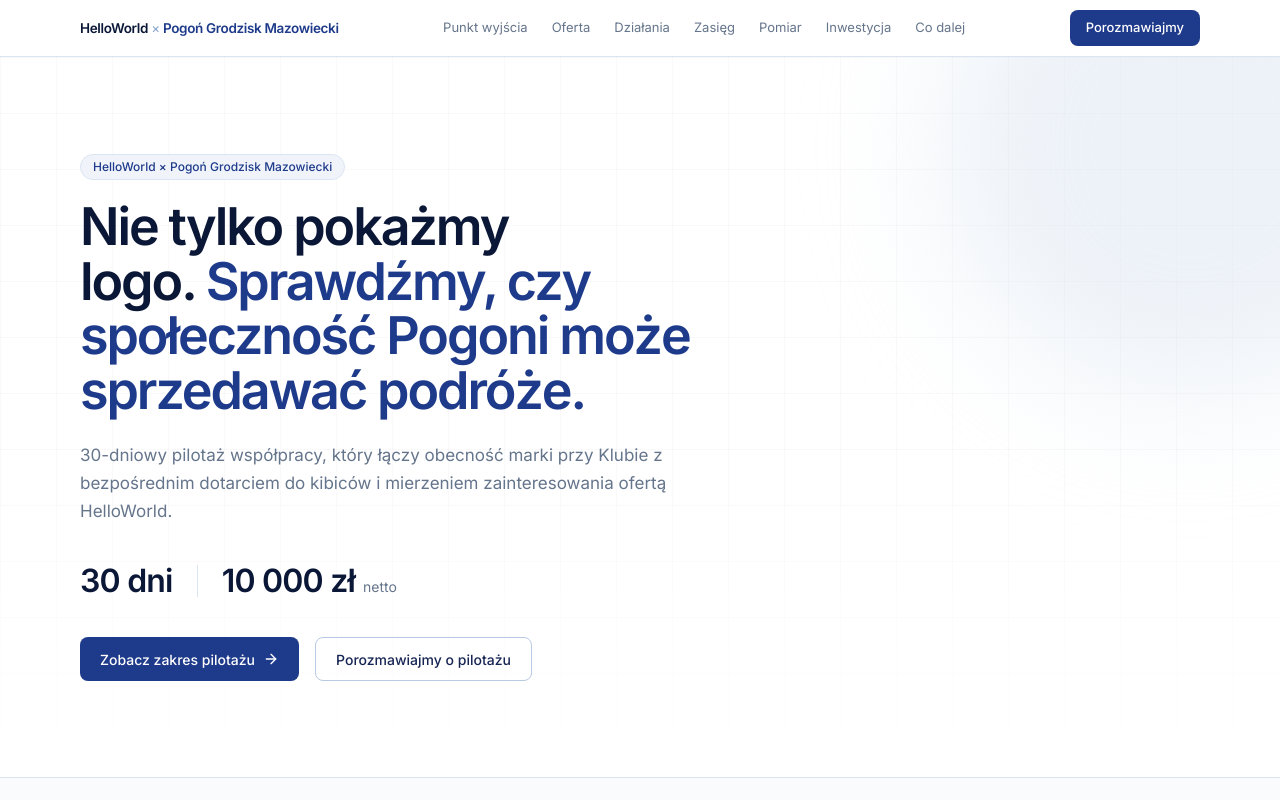
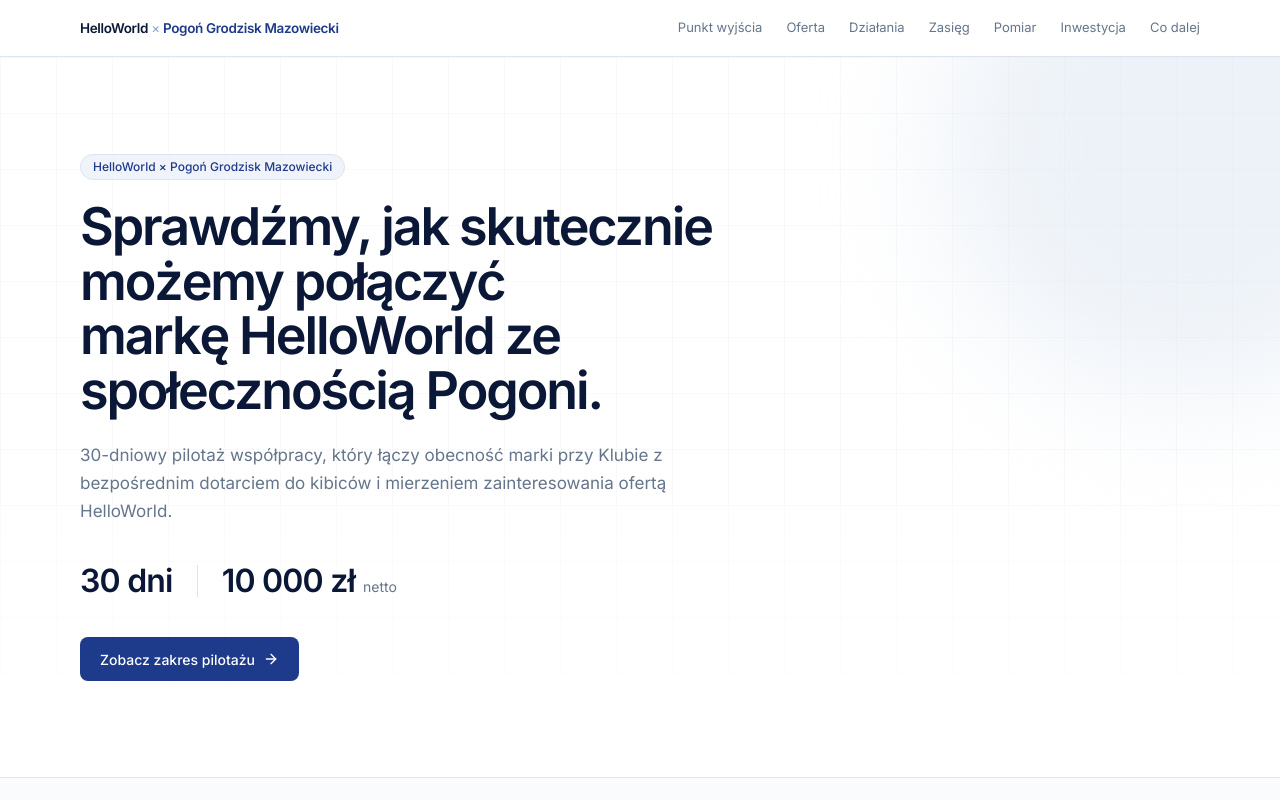
Before and after one commit to Kylog1/SportProSpace, a Next.js app: page /helloworld in a window 1280 px wide. Shown: the top 800 px of the page. Built offline with nearby package versions, Linux system fonts and the light colour scheme.

Commit message:
Popraw strone HelloWorld: usun przyciski Porozmawiajmy, nowy headline, konkurs i drobne poprawki tresci

```diff
--- a/app/helloworld/page.tsx
+++ b/app/helloworld/page.tsx
@@ -4,7 +4,6 @@
   Mail,
   MessageSquare,
   Share2,
-  Trophy,
   Users,
   Baby,
   BarChart3,
@@ -51,10 +50,8 @@
           </Badge>
 
           <h1 className="text-balance text-[36px] font-semibold leading-[1.05] tracking-tightest text-navy-950 sm:text-[44px] lg:text-[52px]">
-            Nie tylko pokażmy logo.{" "}
-            <span className="text-navy-800">
-              Sprawdźmy, czy społeczność Pogoni może sprzedawać podróże.
-            </span>
+            Sprawdźmy, jak skutecznie możemy połączyć markę HelloWorld ze
+            społecznością Pogoni.
           </h1>
 
           <p className="mt-6 max-w-2xl text-[17px] leading-relaxed text-muted-foreground">
@@ -85,12 +82,6 @@
             >
               Zobacz zakres pilotażu
               <ArrowRight className="size-4" />
-            </a>
-            <a
-              href="#zamkniecie"
-              className="inline-flex h-11 items-center gap-2 rounded-md border border-navy-200 px-5 text-[14px] font-medium text-navy-900 transition-colors hover:bg-navy-50"
-            >
-              Porozmawiajmy o pilotażu
             </a>
           </div>
         </div>
@@ -208,7 +199,7 @@
     tag: "Newsletter",
     title: "Dedykowany newsletter",
     body: "1 dedykowana komunikacja mailingowa do grupy odbiorców, do której Klub może dotrzeć poprzez komunikację mailową, zgodnie z obowiązującymi zgodami i zasadami Klubu. W treści rekomendacja HelloWorld przez Klub oraz przejście do oferty.",
-    note: "W komunikacji pokazujemy możliwość dotarcia do około 4 600 osób przez komunikację mailową Klubu.",
+    note: "4600 osób w bazie, do której może wyjść newsletter.",
   },
   {
     icon: MessageSquare,
@@ -221,12 +212,6 @@
     tag: "Social media",
     title: "Publikacje w social media",
     body: "1-2 publikacje w kanałach social media Pogoni.",
-  },
-  {
-    icon: Trophy,
-    tag: "Aktywacja",
-    title: "Konkurs z voucherem HelloWorld",
-    body: "Wspólny konkurs z voucherem HelloWorld, zwiększający zaangażowanie i zainteresowanie marką.",
   },
   {
     icon: Users,
@@ -455,10 +440,6 @@
             ))}
           </ul>
         </div>
-
-        <p className="mt-6 max-w-3xl border-l-2 border-navy-800 pl-4 text-[14.5px] leading-relaxed text-navy-900">
-          Finalna sprzedaż nie jest warunkiem uznania pilotażu za wartościowy.
-        </p>
       </div>
     </section>
   );
@@ -479,7 +460,6 @@
   "Możliwość aktywacji podczas dnia meczowego",
   "Możliwość komunikacji do rodziców Akademii",
   "Możliwość wspólnego przygotowania mechanizmu trackingu",
-  "Podsumowanie pilotażu",
 ];
 
 function Inwestycja() {
@@ -649,14 +629,6 @@
               </p>
             </div>
           </div>
-
-          <a
-            href="mailto:krzysztof.grzyb@sportspacepro.pl?subject=HelloWorld%20%C3%97%20Pogo%C5%84%20Grodzisk%20-%20pilota%C5%BC"
-            className="mt-8 inline-flex h-12 items-center gap-2 rounded-md bg-white px-7 text-[15px] font-medium text-navy-950 transition-colors hover:bg-navy-100"
-          >
-            Porozmawiajmy o pilotażu
-            <ArrowRight className="size-4" />
-          </a>
         </div>
       </div>
     </section>
--- a/components/helloworld/ProposalNav.tsx
+++ b/components/helloworld/ProposalNav.tsx
@@ -34,13 +34,6 @@
             </a>
           ))}
         </nav>
-
-        <a
-          href="#zamkniecie"
-          className="inline-flex h-9 items-center rounded-md bg-navy-800 px-4 text-[13px] font-medium text-white transition-colors hover:bg-navy-900"
-        >
-          Porozmawiajmy
-        </a>
       </div>
     </header>
   );
```
